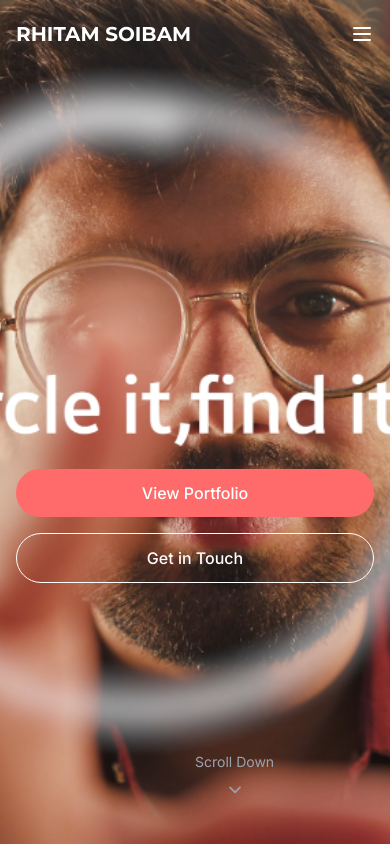
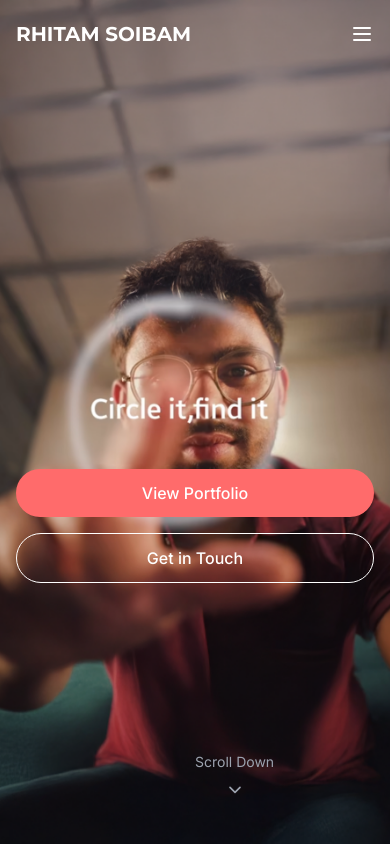
Before and after one commit to BhargabDutta/rhitam-s-portfolio, a React (Vite) app: page / in a window 390 px wide. Shown: the top 844 px of the page. Built offline with nearby package versions, Linux system fonts and the light colour scheme.

Commit message:
edited content

```diff
--- a/index.html
+++ b/index.html
@@ -4,7 +4,7 @@
     <meta charset="UTF-8" />
     <!-- <link rel="icon" type="image/svg+xml" href="/camera.svg" /> -->
     <meta name="viewport" content="width=device-width, initial-scale=1.0" />
-    <title>Rhitam Soibam | Filmmaker & Photographer</title>
+    <title>Rhitam Soibam</title>
     <link rel="preconnect" href="https://fonts.googleapis.com">
     <link rel="preconnect" href="https://fonts.gstatic.com" crossorigin>
     <link href="https://fonts.googleapis.com/css2?family=Inter:wght@300;400;500;600;700&family=Montserrat:wght@400;500;600;700;800&display=swap" rel="stylesheet">
--- a/src/components/Footer.tsx
+++ b/src/components/Footer.tsx
@@ -9,22 +9,22 @@ const Footer: React.FC = () => {
         <div className="grid grid-cols-1 md:grid-cols-3 gap-8">
           <div>
             <Link to="/" className="flex items-center gap-2 mb-4">
-              <Camera className="h-6 w-6 text-accent-100" />
+              {/* <Camera className="h-6 w-6 text-accent-100" /> */}
               <span className="text-lg font-display font-bold">RHITAM SOIBAM</span>
             </Link>
-            <p className="text-gray-400 mb-4">
+            {/* <p className="text-gray-400 mb-4">
               Capturing moments, creating stories, and bringing visions to life through the lens.
-            </p>
+            </p> */}
             <div className="flex gap-4">
-              <a href="https://instagram.com" target="_blank" rel="noopener noreferrer" className="text-gray-400 hover:text-accent-100 transition-colors">
+              <a href="https://www.instagram.com/rhitam_soibam?igsh=MThsZGFhcGQyd3FuOA==" target="_blank" rel="noopener noreferrer" className="text-gray-400 hover:text-accent-100 transition-colors">
                 <Instagram size={20} />
               </a>
-              <a href="https://youtube.com" target="_blank" rel="noopener noreferrer" className="text-gray-400 hover:text-accent-100 transition-colors">
+              <a href="https://youtube.com/@rhitamsoibam?si=bY2_-qWdgaptCAxd" target="_blank" rel="noopener noreferrer" className="text-gray-400 hover:text-accent-100 transition-colors">
                 <Youtube size={20} />
               </a>
-              <a href="https://twitter.com" target="_blank" rel="noopener noreferrer" className="text-gray-400 hover:text-accent-100 transition-colors">
+              {/* <a href="https://twitter.com" target="_blank" rel="noopener noreferrer" className="text-gray-400 hover:text-accent-100 transition-colors">
                 <Twitter size={20} />
-              </a>
+              </a> */}
             </div>
           </div>
 
--- /dev/null
+++ b/src/components/styles/style.css
@@ -0,0 +1,13 @@
+/* Default background for larger screens (desktop/tablet) */
+.hero-background {
+    background-image: url('../images/thirdvid.png');
+    background-size: cover;
+    background-position: center;
+  }
+
+  /* Background for mobile devices */
+  @media only screen and (max-width: 700px) {
+    .hero-background {
+      background-image: url('../images/mobileImage.png'); /* Use any other mobile-specific image */
+    }
+  }
--- a/src/pages/Home.tsx
+++ b/src/pages/Home.tsx
@@ -9,7 +9,7 @@ import thirdvid from "../components/images/thirdvid.png";
 import fourthvid from "../components/images/forthvid.png";
 import fifthvid from "../components/images/fifthvid.png";
 import sixthvid from "../components/images/sixthvid.png";
-
+import "../components/styles/style.css";
 const Home: React.FC = () => {
   const controls = useAnimation();
   const [ref, inView] = useInView({
@@ -47,11 +47,7 @@ const Home: React.FC = () => {
   return (
     <>
       {/* Hero Section */}
-      <section className="relative h-screen flex items-center justify-center overflow-hidden" style={{
-    backgroundImage: `url(${thirdvid})`,
-    backgroundSize: 'cover' ,
-    backgroundPosition: 'center',
-  }}>
+      <section className="hero-background relative h-screen flex items-center justify-center overflow-hidden">
         {/* <div className="absolute inset-0 z-0">
           <video
             className="w-full h-full object-cover opacity-40"
@@ -168,7 +164,7 @@ const Home: React.FC = () => {
             >
               My <span className="text-gradient">Work</span>
             </motion.h2>
-            <motion.p
+            {/* <motion.p
               initial={{ opacity: 0, y: 20 }}
               whileInView={{ opacity: 1, y: 0 }}
               transition={{ duration: 0.6, delay: 0.2 }}
@@ -176,7 +172,7 @@ const Home: React.FC = () => {
               className="text-gray-300 max-w-2xl mx-auto"
             >
               A selection of my recent projects spanning film and photography
-            </motion.p>
+            </motion.p> */}
           </div>
 
           <div className="grid grid-cols-1 md:grid-cols-2 lg:grid-cols-3 gap-6">
--- a/src/pages/Portfolio.tsx
+++ b/src/pages/Portfolio.tsx
@@ -47,9 +47,9 @@ const Portfolio: React.FC = () => {
             <h1 className="text-4xl md:text-5xl font-display font-bold mb-6">
               My <span className="text-gradient">Work</span>
             </h1>
-            <p className="text-xl text-gray-300 max-w-3xl mx-auto">
+            {/* <p className="text-xl text-gray-300 max-w-3xl mx-auto">
               A collection of my work in filmmaking and photography, showcasing diverse projects and visual storytelling.
-            </p>
+            </p> */}
           </motion.div>
 
           {/* <div className="flex justify-center mb-12">
@@ -192,15 +192,15 @@ interface PortfolioItem {
 const portfolioItems: PortfolioItem[] = [
   {
     type: 'videos',
-    title: 'HP Pavilion | Laptop commercial',
-    thumbnail: firstvid,
-    content: "https://www.youtube.com/embed/uyYReBOneoI?si=ETNk8y3H-QBe6dx4"
+    title: 'Showreel',
+    thumbnail: eighthvid,
+    content: "https://www.youtube.com/embed/JBzdNjtYbTs?si=GPMSTpzlIoG57r7Y",
   },
   {
     type: 'videos',
-    title: 'Sony - WF XB700 | Earbuds commercial',
-    thumbnail: secondvid,
-    content: "https://www.youtube.com/embed/vzuSo-heBCU?si=gjAc58bRNFU7oONW",
+    title: 'Jewelry fashion film | Curiocottage',
+    thumbnail: fifthvid,
+    content: "https://www.youtube.com/embed/m0cYJGiVWkk?si=66iv_62LqoJDCAma",
   },
   {
     type: 'videos',
@@ -216,9 +216,9 @@ const portfolioItems: PortfolioItem[] = [
   },
   {
     type: 'videos',
-    title: 'Jewelry fashion film | Curiocottage',
-    thumbnail: fifthvid,
-    content: "https://www.youtube.com/embed/m0cYJGiVWkk?si=66iv_62LqoJDCAma",
+    title: 'HP Pavilion | Laptop commercial',
+    thumbnail: firstvid,
+    content: "https://www.youtube.com/embed/uyYReBOneoI?si=ETNk8y3H-QBe6dx4"
   },
   {
     type: 'videos',
@@ -228,16 +228,16 @@ const portfolioItems: PortfolioItem[] = [
   },
   {
     type: 'videos',
+    title: 'Sony - WF XB700 | Earbuds commercial',
+    thumbnail: secondvid,
+    content: "https://www.youtube.com/embed/vzuSo-heBCU?si=gjAc58bRNFU7oONW",
+  },
+  {
+    type: 'videos',
     title: 'Rivela Serum',
     thumbnail: seventhvid,
     content: "https://www.youtube.com/embed/FwKLw7_cv9k?si=Hqqh6l5CjU7ubJBM",
   },
-  {
-    type: 'videos',
-    title: 'Showreel',
-    thumbnail: eighthvid,
-    content: "https://www.youtube.com/embed/JBzdNjtYbTs?si=GPMSTpzlIoG57r7Y",
-  }
 ];
 
 export default Portfolio;
```
Also changed, not shown: src/components/images/mobileImage.png (added).
